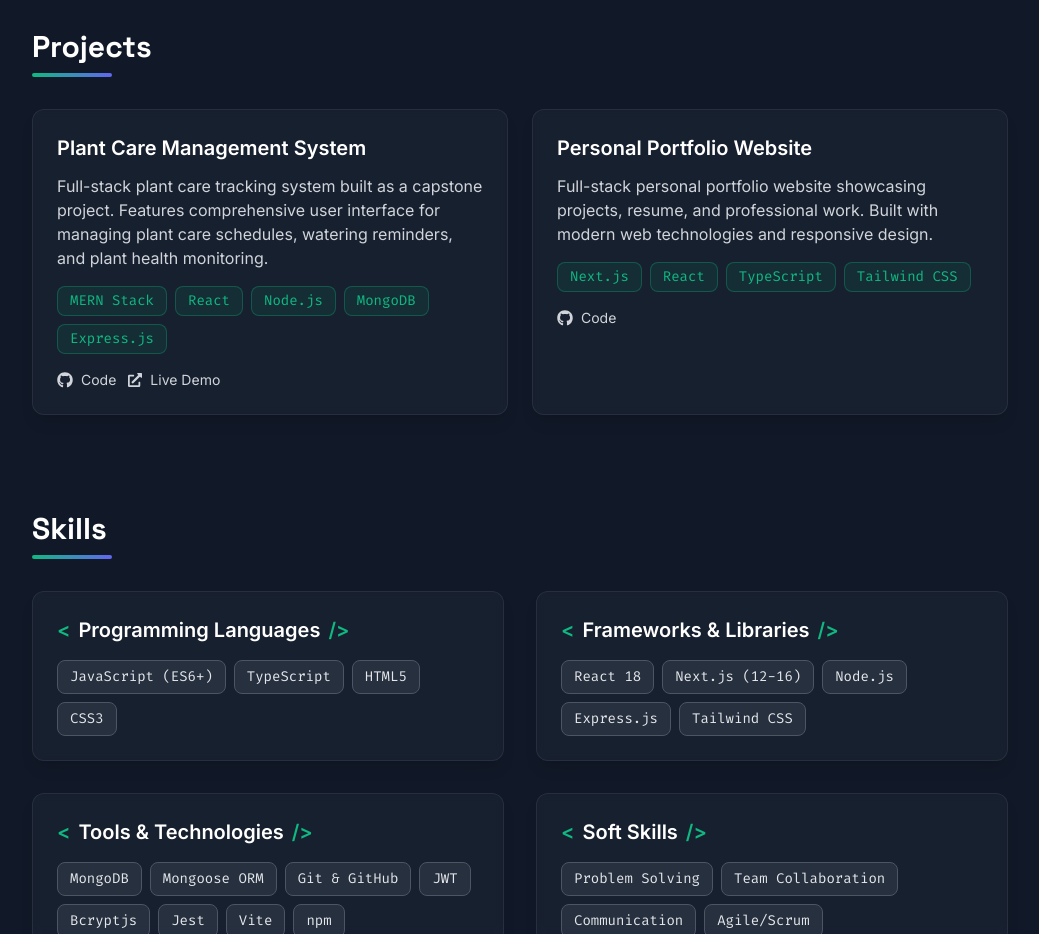
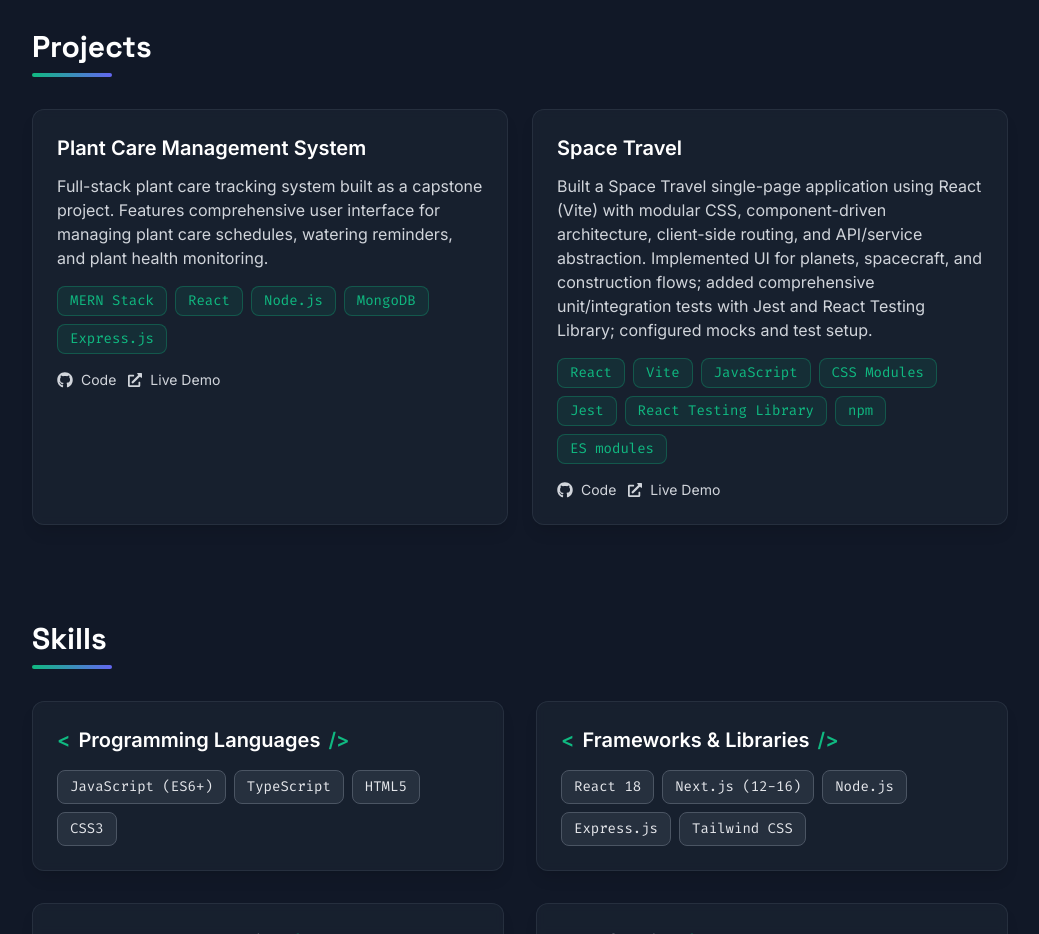
Before and after one commit to Danishsarah/Resume.ts, a React (Vite) app: page / in a window 1280 px wide. Shown: the part 860-1794 px from the top of the page, without its empty margins (120-1159 px from the left). Built offline with nearby package versions, Linux system fonts and the light colour scheme.

Commit message:
Update Space Travel project links and details

```diff
--- a/src/data/resumeData.ts
+++ b/src/data/resumeData.ts
@@ -27,11 +27,21 @@
     },
     {
       id: '2',
-      title: 'Personal Portfolio Website',
+      title: 'Space Travel',
       description:
-        'Full-stack personal portfolio website showcasing projects, resume, and professional work. Built with modern web technologies and responsive design.',
-      technologies: ['Next.js', 'React', 'TypeScript', 'Tailwind CSS'],
-      github: 'https://github.com/Danish-rvt',
+        'Built a Space Travel single-page application using React (Vite) with modular CSS, component-driven architecture, client-side routing, and API/service abstraction. Implemented UI for planets, spacecraft, and construction flows; added comprehensive unit/integration tests with Jest and React Testing Library; configured mocks and test setup.',
+      technologies: [
+        'React',
+        'Vite',
+        'JavaScript',
+        'CSS Modules',
+        'Jest',
+        'React Testing Library',
+        'npm',
+        'ES modules',
+      ],
+      github: 'https://github.com/Danishsarah/space-travel',
+      link: 'https://space-travel-ivory.vercel.app/',
     },
   ],
   skills: [
```
